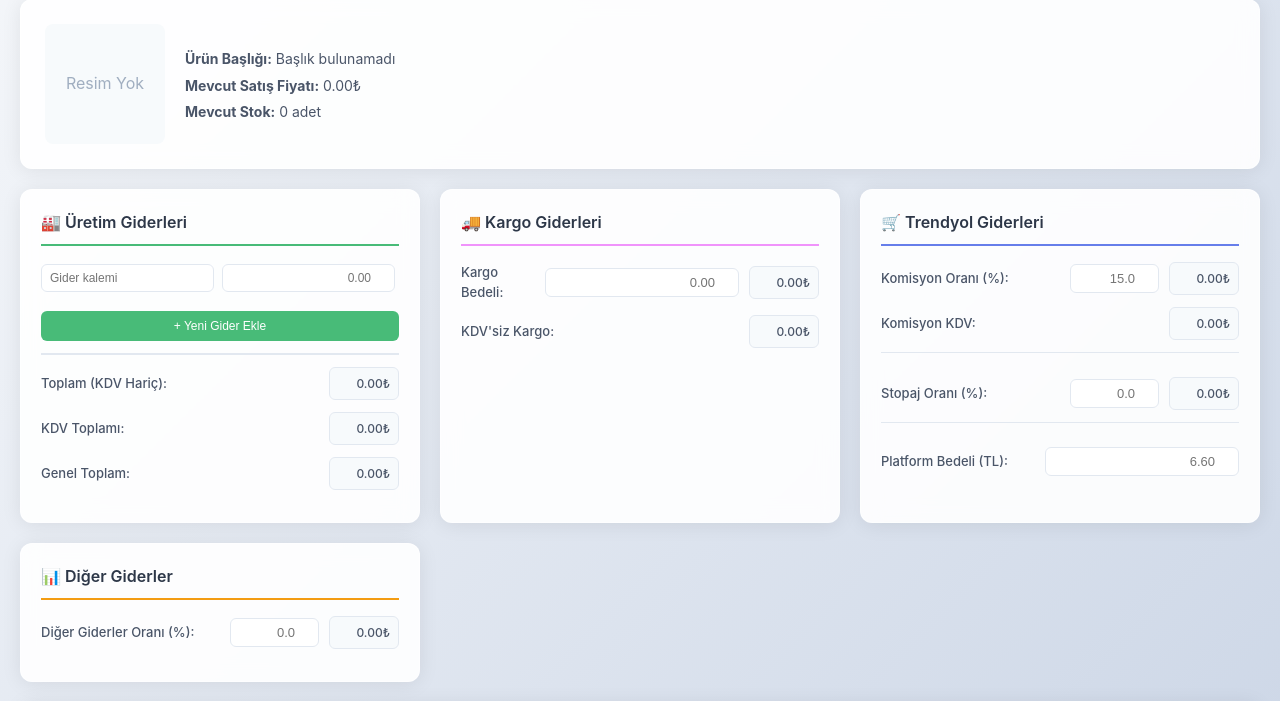
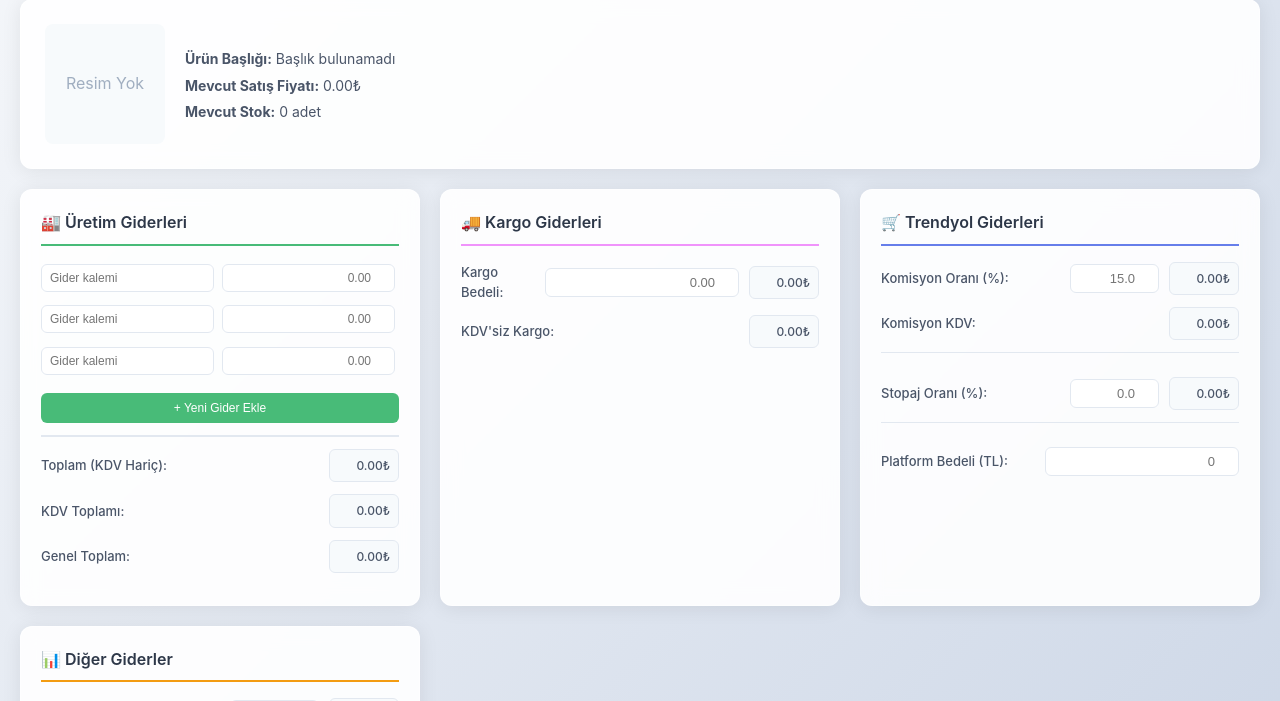
Before and after one commit to Ugurkol78/neseli, a Flask app: template templates/cost_detail.html in a window 1280 px wide. Shown: the part 107-808 px from the top of the page. Run offline with Flask 3, Linux system fonts and the light colour scheme; the template is opened without the code that fills it, so the values that code supplies are empty.

Commit message:
Küçük iyileştirmeler

```diff
--- a/cost_management.py
+++ b/cost_management.py
@@ -62,39 +62,49 @@ def calculate_vat_exclusive(amount_including_vat, vat_rate=20):
 def calculate_profit_analysis(barcode, sale_price, cost_data):
     """Kar analizi hesaplama"""
     try:
+
+        # Güvenli float dönüştürme fonksiyonu
+        def safe_float(value, default=0):
+            if value == '' or value is None:
+                return default
+            try:
+                return float(value)
+            except (ValueError, TypeError):
+                return default
+
         # Üretim giderleri toplamı (KDV dahil)
         production_total = 0.0
         production_vat_total = 0.0
 
         for cost_item in cost_data.get('production_costs', []):
             if cost_item.get('amount', 0) > 0:
-                amount = float(cost_item['amount'])
+                amount = safe_float(cost_item['amount'])
                 vat = calculate_vat(amount)
                 production_total += amount + vat
                 production_vat_total += vat
 
         # Kargo gideri hesaplama (düzeltildi - işlem önceliği)
-        cargo_amount = float(cost_data.get('cargo_cost', 0))  # Kargo bedeli (KDV dahil)
+        cargo_amount = safe_float(cost_data.get('cargo_cost', 0))  # Kargo bedeli (KDV dahil)
         cargo_vat = cargo_amount - (cargo_amount / 1.2)  # Kargo KDV'si
         cargo_exclusive = cargo_amount - cargo_vat  # KDV'siz kargo (sadece bilgi amaçlı)
         cargo_total = cargo_amount  # Toplam gidere KDV dahil tutar dahil edilir
 
         # Komisyon hesaplama (düzeltildi)
-        commission_rate = float(cost_data.get('commission_rate', 0)) / 100
+        commission_rate = safe_float(cost_data.get('commission_rate', 0)) / 100
         commission_amount = sale_price * commission_rate  # Komisyon tutarı (toplam gidere dahil)
         commission_vat = commission_amount - (commission_amount / 1.2)  # Komisyon KDV'si
         commission_total = commission_amount + commission_vat  # Toplam komisyon
 
         # Stopaj hesaplama
-        withholding_rate = float(cost_data.get('withholding_rate', 0)) / 100
+        withholding_rate = safe_float(cost_data.get('withholding_rate', 0)) / 100
         withholding_amount = sale_price * withholding_rate
 
         # Diğer giderler hesaplama
-        other_rate = float(cost_data.get('other_expenses_rate', 0)) / 100
+        other_rate = safe_float(cost_data.get('other_expenses_rate', 0)) / 100
         other_expenses = sale_price * other_rate
 
         # Platform bedeli
-        platform_fee = float(cost_data.get('platform_fee', 6.6))
+        platform_fee = safe_float(cost_data.get('platform_fee', 6.6))
 
         # Hesaplanan KDV (satış fiyatının %20'si)
         calculated_vat = calculate_vat(sale_price)
--- a/templates/cost_detail.html
+++ b/templates/cost_detail.html
@@ -538,7 +538,7 @@
             <!-- Platform Bedeli -->
             <div class="input-group">
                 <label>Platform Bedeli (TL):</label>
-                <input type="number" id="platformFee" min="0" step="0.01" placeholder="6.60" oninput="calculateProfitAnalysis()" />
+                <input type="number" id="platformFee" min="0" step="0.01" placeholder="0" oninput="calculateProfitAnalysis()" />
             </div>
         </div>
 
@@ -655,7 +655,10 @@
                 }
             });
         } else {
-            addProductionCost(); // En az bir boş satır ekle
+            // Hiç veri yoksa 3 boş satır ekle
+            addProductionCost();
+            addProductionCost();
+            addProductionCost();
         }
     }
 
@@ -678,19 +681,7 @@
 
         container.appendChild(div);
 
-        // Eğer tüm satırlar doluysa yeni boş satır ekle (maksimum 20 satır)
-        const allItems = container.querySelectorAll('.production-item');
-        if (allItems.length < 20) {
-            const hasEmpty = Array.from(allItems).some(item => {
-                const nameInput = item.querySelector('input[type="text"]');
-                const amountInput = item.querySelector('input[type="number"]');
-                return !nameInput.value.trim() || !amountInput.value;
-            });
 
-            if (!hasEmpty) {
-                setTimeout(() => addProductionCost(), 100);
-            }
-        }
     }
 
     // Üretim maliyeti satırını kaldır
```
